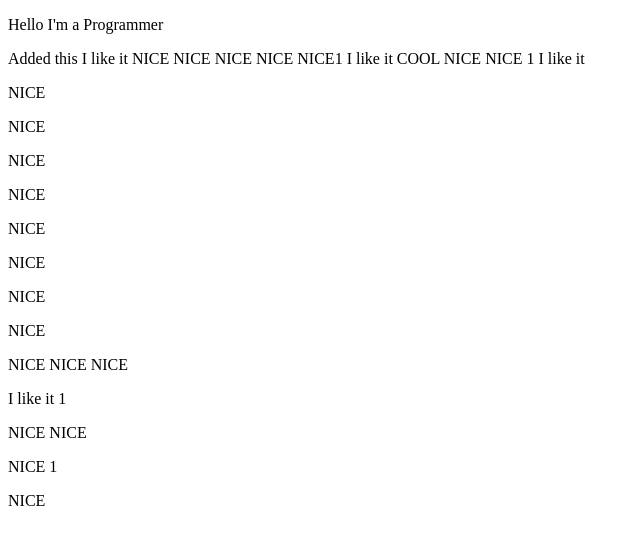
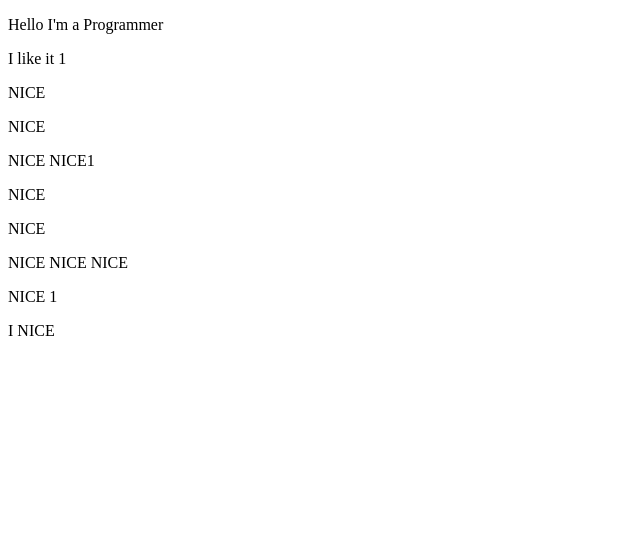
Before and after one commit to JohnRen1211/PRAC-HTML, a plain HTML site: page PRAC1.html in a window 1280 px wide. Shown: the whole page, without its empty margins (0-640 px from the left). Drawn offline with Linux system fonts and the light colour scheme.

Commit message:
push
Update

```diff
--- a/PRAC1.html
+++ b/PRAC1.html
@@ -7,32 +7,16 @@
 </head>
 <body>
     <p>Hello I'm a Programmer</p>
-    <p>Added this I like it
-        NICE
-        NICE
-        NICE
-        NICE
-        NICE1
-        I like it
-        COOL
-        NICE
-        NICE 1
-        I like it
-    </p>
+<p>I like it 1</p>
+<p>NICE</p>
+
+
     <p>NICE</p>
-    <p>NICE</p>
-    <p>NICE</p>
-    <p>NICE</p>
-    <p>NICE</p>
-    <p>NICE</p>
+    <p>NICE NICE1</p>
     <p>NICE</p>
     <p>NICE</p>
     <p>NICE NICE NICE</p>
-    <p>I like it 1</p>
-    <p>NICE NICE</p>
     <p>NICE 1</p>
-    <p>NICE</p>
-
-
+    <p>I NICE</p>
 </body>
 </html>
```
